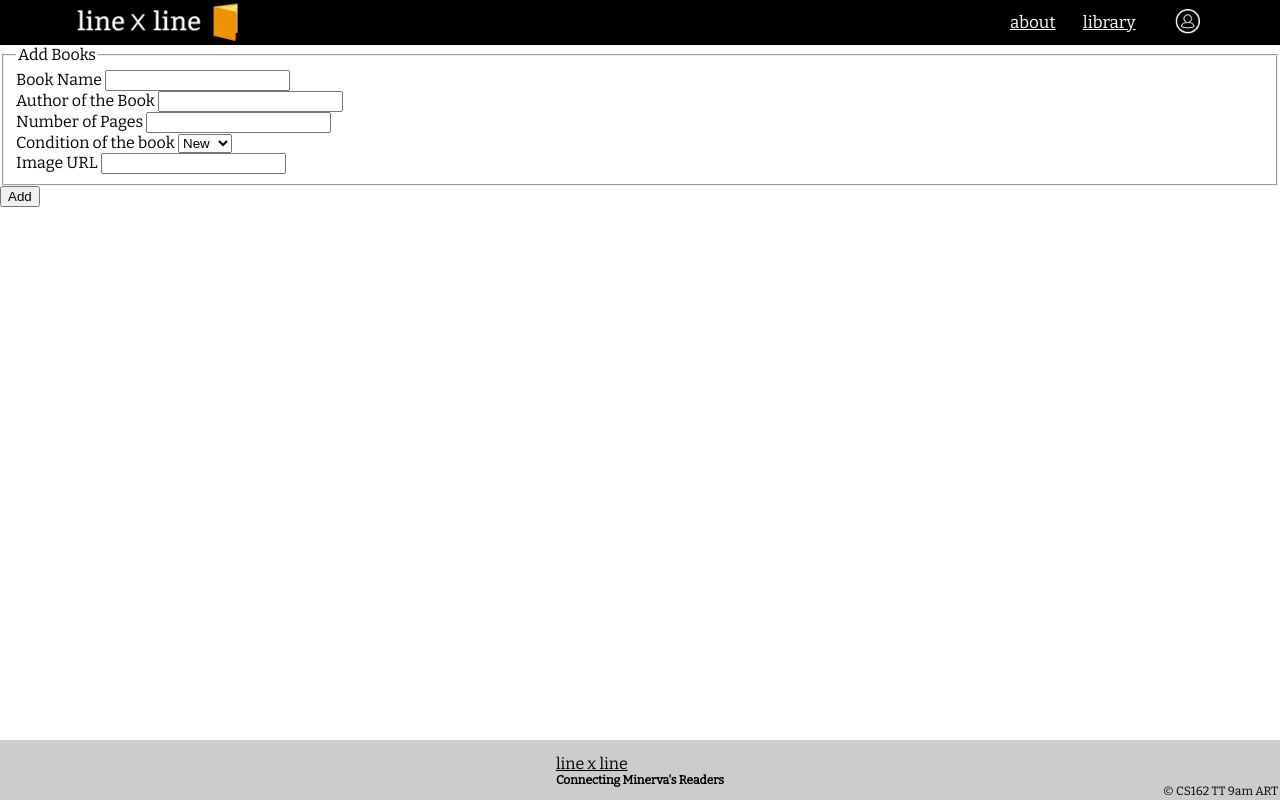
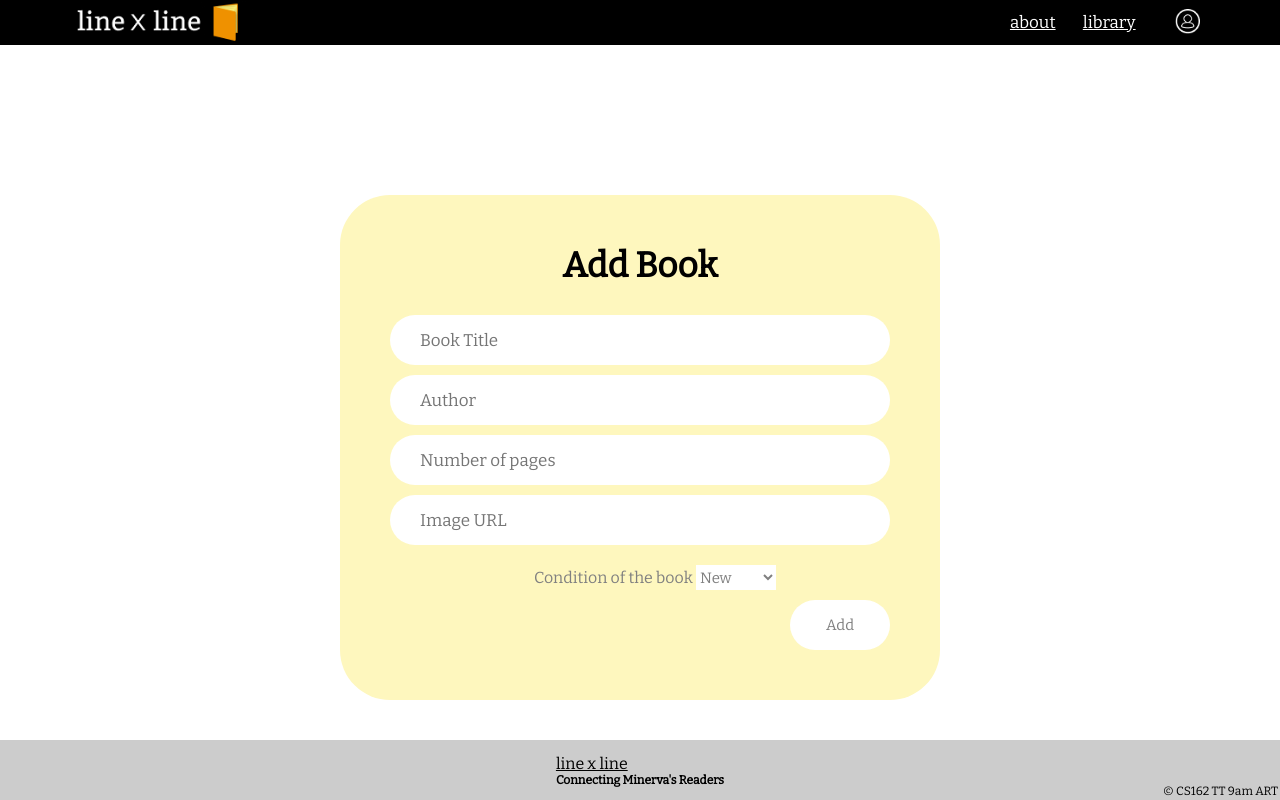
Before and after one commit to hu-ng/book_lending_club, a Flask app: page /add_books in a window 1280 px wide. Run offline with Flask 2, Linux system fonts and the light colour scheme; the visitor is signed in with stand-in values (Sample User, id 1); data comes from the database, SQL or seed files in the repository.

Commit message:
Improved add_book.html
- Modified add_book.html file
- Added add_book.css
- Modified forms.py (added placeholders to the inputs of the form)

```diff
--- a/app/forms.py
+++ b/app/forms.py
@@ -38,14 +38,14 @@ class LoginForm(FlaskForm):
 
 # book forms
 class AddBookForm(FlaskForm):
-    bookname = StringField('Book Name', validators=[DataRequired()])
-    author = StringField("Author of the Book", validators=[DataRequired()])
-    numpages = IntegerField("Number of Pages", validators=[DataRequired()])
+    bookname = StringField('Book Name', validators=[DataRequired()], render_kw={"placeholder": "Book Title"})
+    author = StringField("Author of the Book", validators=[DataRequired()], render_kw={"placeholder": "Author"})
+    numpages = IntegerField("Number of Pages", validators=[DataRequired()], render_kw={"placeholder": "Number of pages"})
     condition = SelectField(u'Condition of the book',
                             choices=[("new", "New"),
                                      ("used", "Used"),
                                      ("torn", "Torn")], validators=[DataRequired()])
-    img = StringField('Image URL', validators=[Length(min=0, max=240, message="url is too long")])
+    img = StringField('Image URL', validators=[Length(min=0, max=240, message="url is too long")], render_kw={"placeholder": "Image URL"})
     submit = SubmitField('Add')
 
 
--- /dev/null
+++ b/app/static/add_book.css
@@ -0,0 +1,77 @@
+/*fieldset {
+	padding: 50px 50px 50px 50px;
+}*/
+#maindiv {
+	margin: 150px auto auto auto;
+	width: 600px;
+	background-color: #FEF7BE;
+	padding: 20px 50px 60px 50px;
+	border-radius: 50px;
+/*	text-align: center;*/
+}
+
+h2 {
+	font-size: 35px;
+	text-align: center;
+}
+
+
+.form-input {
+	margin: 10px auto 10px auto;
+	position: relative;
+}
+
+.form-input input {
+	width: 100%;
+	height: 50px;
+	padding-left: 30px;
+	border: none;
+	border-radius: 30px;
+  outline: 0;
+  font-family: 'Bitter', serif;
+  font-size: 17px;
+  color: gray;
+}
+
+.form-input label {
+	display: none;
+}
+
+#form-select {
+	text-align: center;
+	margin: 20px auto 10px auto;
+	position: relative;
+	color: gray;
+	margin-left: 30px;
+}
+
+#form-select select {
+	margin-top: 0px;
+	height: 25px;
+	width: 80px;
+	border:none;
+	color: gray;
+	background-color: white;
+	font-family: 'Bitter', serif;
+	font-size: 15px;
+}
+
+
+#submit-div {
+	text-align: right;
+	position: relative;
+	height: 40px;
+}
+
+#submit-div input {
+	-webkit-appearance:button;
+	width: 100px;
+	height: 50px;
+	background-color: white;
+	border-radius: 30px;
+	border:none;
+	color: gray;
+	font-family: 'Bitter', serif;
+	font-size: 15px;
+	cursor: pointer;
+}
--- a/app/templates/add_book.html
+++ b/app/templates/add_book.html
@@ -1,14 +1,16 @@
 {% extends 'base.html' %}
 
 {% block head %}
+    <link rel="stylesheet" href= "{{ url_for('static',filename='add_book.css') }}">
     <title>Add books</title>
 {% endblock %}
 {% block container %}
-  <form method="POST" action="">
+  <div id="maindiv">
+    <h2>Add Book</h2>
+    <form method="POST" action="">
       {{ form.hidden_tag() }}
-      <fieldset>
-          <legend>Add Books</legend>
-          <div>
+
+          <div class = "form-input">
               {{ form.bookname.label() }}
               {% if form.bookname.errors %}
                   {{ form.bookname() }}
@@ -21,7 +23,7 @@
                   {{ form.bookname() }}
               {% endif %}
           </div>
-          <div>
+          <div class = "form-input">
               {{ form.author.label() }}
               {% if form.author.errors %}
                   {{ form.author() }}
@@ -34,7 +36,7 @@
                   {{ form.author() }}
               {% endif %}
           </div>
-          <div>
+          <div class = "form-input">
               {{ form.numpages.label() }}
               {% if form.numpages.errors %}
                   {{ form.numpages() }}
@@ -47,7 +49,21 @@
                   {{ form.numpages() }}
               {% endif %}
           </div>
-          <div>
+
+          <div class = "form-input">
+              {{ form.img.label() }}
+              {% if form.img.errors %}
+                  {{ form.img() }}
+              <div>
+                  {% for error in form.img.errors %}
+                      <span>{{ error }}</span>
+                  {% endfor %}
+              </div>
+              {% else %}
+                  {{ form.img() }}
+              {% endif %}
+          </div>
+          <div id="form-select">
               {{ form.condition.label() }}
               {% if form.condition.errors %}
                   {{ form.condition() }}
@@ -60,23 +76,9 @@
                     {{ form.condition() }}
               {% endif %}
             </div>
-            <div>
-                {{ form.img.label() }}
-                {% if form.img.errors %}
-                    {{ form.img() }}
-                <div>
-                    {% for error in form.img.errors %}
-                        <span>{{ error }}</span>
-                    {% endfor %}
-                </div>
-                {% else %}
-                    {{ form.img() }}
-                {% endif %}
-            </div>
-          </fieldset>
-      </fieldset>
-      <div>
-          {{ form.submit() }}
-      </div>
-  </form>
+          <div id="submit-div">
+            {{ form.submit() }}
+          </div>
+    </form>
+  </div>
 {% endblock %}
```
